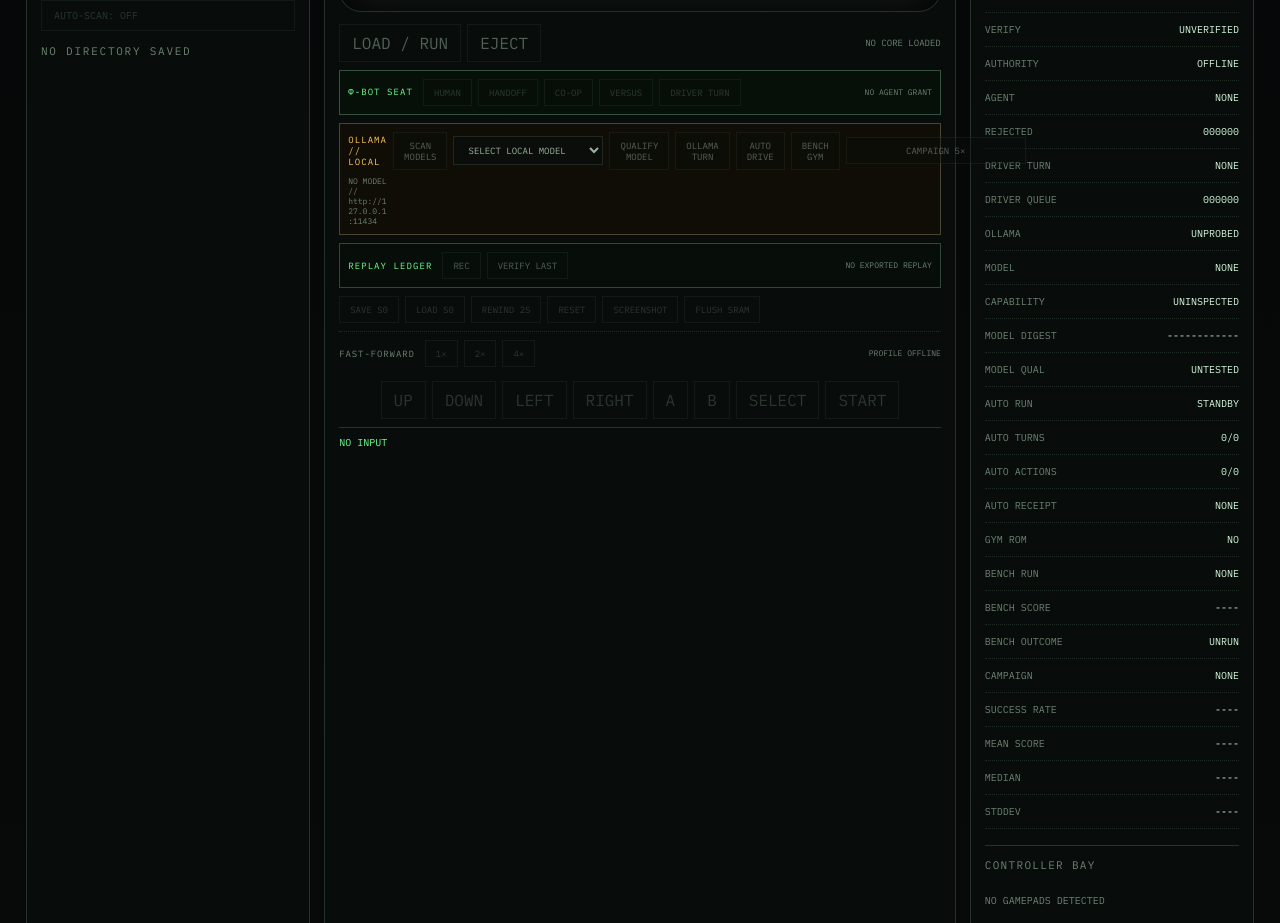
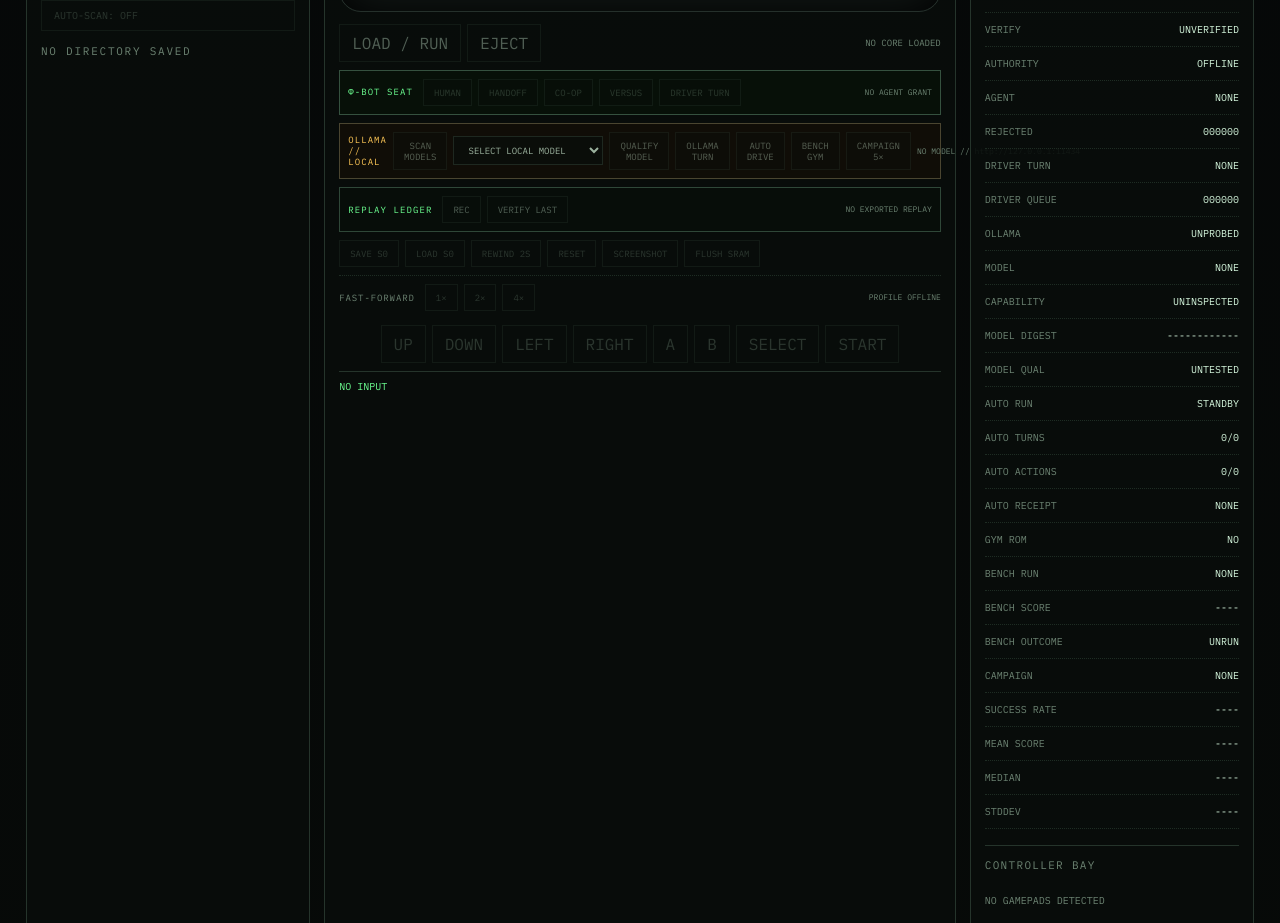
Before and after one commit to MichaelWave369/PhiCade, a React (Vite) app in the folder apps/desktop/: page / in a window 1280 px wide. Shown: the part 840-1763 px from the top of the page. Built offline with nearby package versions, Linux system fonts and the light colour scheme.

Commit message:
style: add benchmark campaign operator state

```diff
--- a/apps/desktop/src/styles.css
+++ b/apps/desktop/src/styles.css
@@ -593,7 +593,7 @@ footer {
 /* Rung 8: local Ollama provider */
 .provider-strip {
   display: grid;
-  grid-template-columns: auto auto minmax(150px, 1fr) auto auto auto auto minmax(180px, 1.4fr);
+  grid-template-columns: auto auto minmax(150px, 1fr) auto auto auto auto auto minmax(180px, 1.4fr);
   gap: 6px;
   align-items: center;
   margin-top: 8px;
@@ -684,3 +684,16 @@ footer {
 .provider-strip button.benchmark-active::before {
   content: "◆ ";
 }
+
+
+
+/* Rung 13: benchmark campaigns */
+.provider-strip button.campaign-active {
+  color: var(--amber);
+  border-color: var(--amber);
+  box-shadow: inset 0 0 18px rgba(255, 200, 87, .12), 0 0 12px rgba(255, 200, 87, .08);
+}
+
+.provider-strip button.campaign-active::before {
+  content: "◆ ";
+}
```
